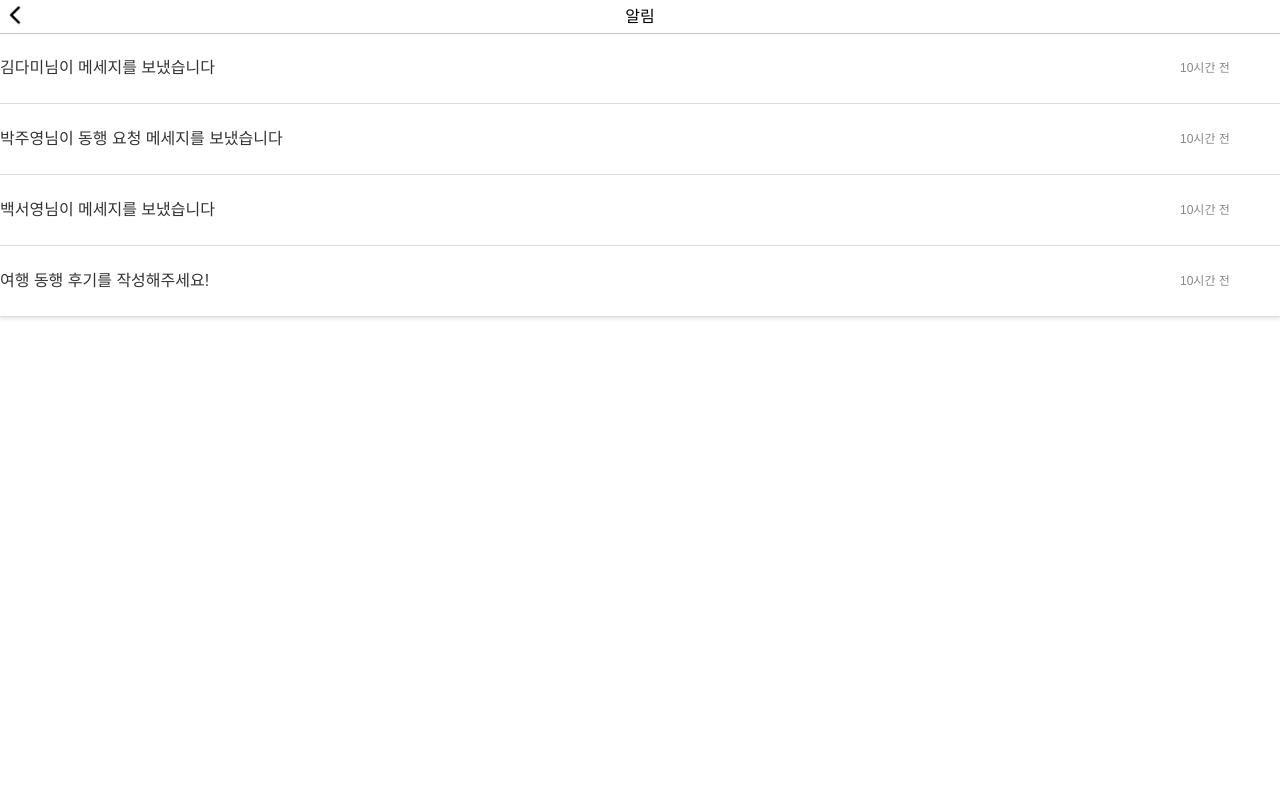
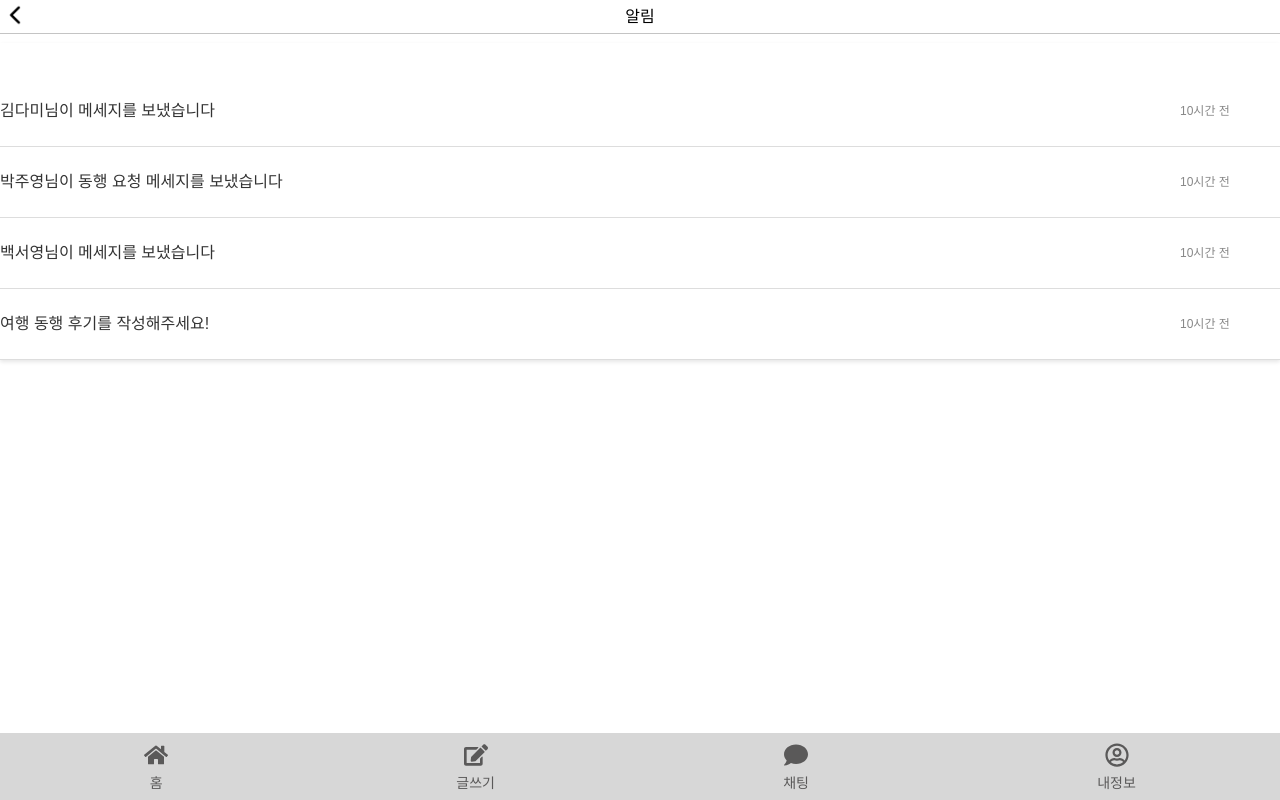
Before and after one commit to MZ-PEOPLE/Tripbuddy-project, a Next.js app: page /alert in a window 1280 px wide. Built offline with nearby package versions, Linux system fonts and the light colour scheme.

Commit message:
refactor: 헤더와 푸터를 pages에서 로드하도록 변경

```diff
--- a/pages/alert.js
+++ b/pages/alert.js
@@ -1,5 +1,14 @@
+import FooterBar from "@/components/footerbar/FooterBar";
 import Notifications from "@/components/notification/Notifications";
+import BackBtn from "@/components/topbar/BackButton";
+import Topbar from "@/components/topbar/TopBar";
 
 export default function Alarm({ user }) {
-  return <Notifications />;
+  return (
+    <>
+      <Topbar leftContent={<BackBtn />} middleContent={"알림"} />
+      <Notifications />
+      <FooterBar profileImage={user ? user.profileImage : null} />
+    </>
+  );
 }
```
